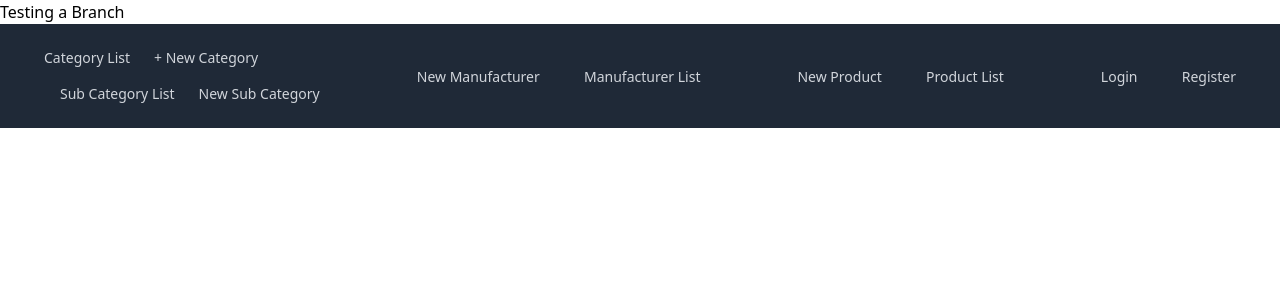
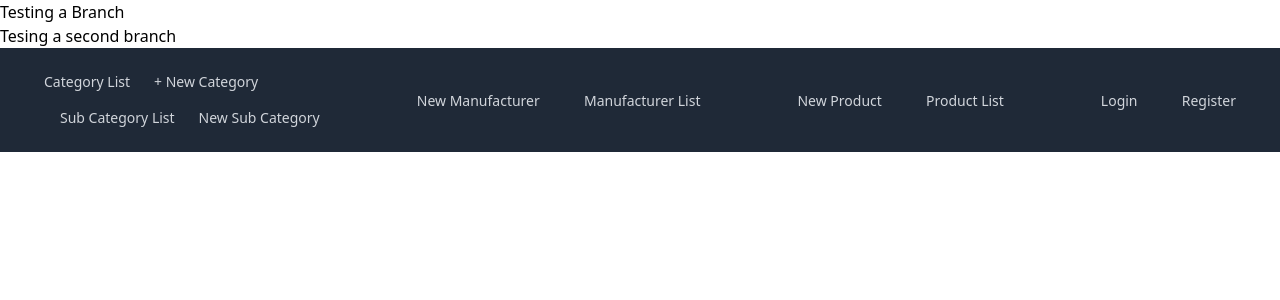
Before and after one commit to PreYem/PC_Vendor, a PHP site: page / in a window 1280 px wide. Shown: the top 300 px of the page. Run offline with PHP 8.4, Linux system fonts and the light colour scheme; style sheets or scripts are compiled from the project's sources.

Commit message:
another test

```diff
--- a/index.php
+++ b/index.php
@@ -13,6 +13,7 @@
 
 <body>
   <h1>Testing a Branch</h1>
+  <h2>Tesing a second branch</h2>
 
 
   <div class="bg-gray-800 py-4">
```
